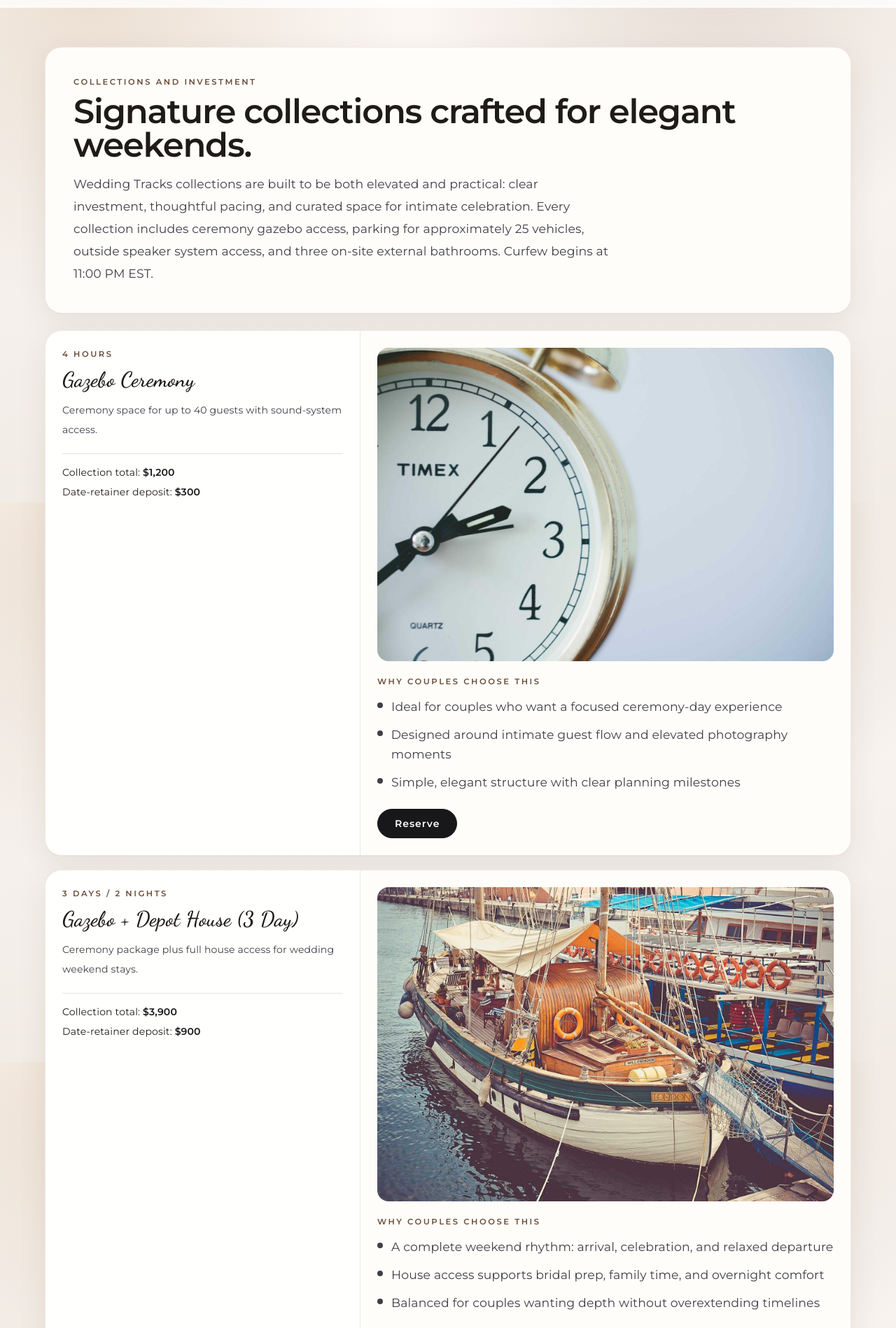
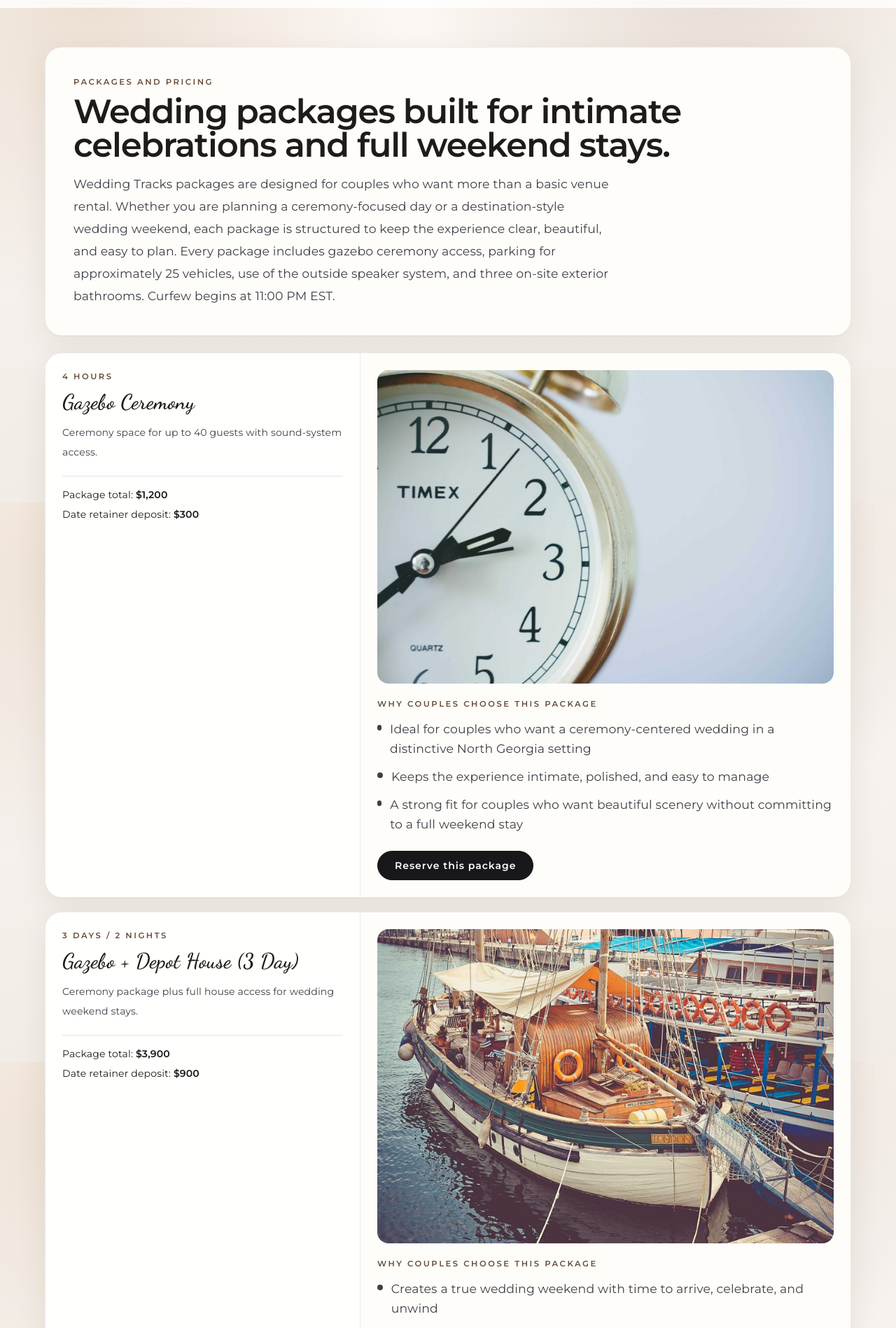
Before and after one commit to the-cloud-architect/tracks, a Next.js app: page /packages in a window 1280 px wide. Shown: the part 82-1980 px from the top of the page at 70% size. Built offline with nearby package versions, Linux system fonts and the light colour scheme; no server answers.

Commit message:
changed 2 lines

```diff
--- a/src/app/packages/page.tsx
+++ b/src/app/packages/page.tsx
@@ -2,6 +2,7 @@ import type { Metadata } from "next";
 import Link from "next/link";
 
 import { formatUsd, getVenuePackages } from "@/lib/packages";
+
 const packageImageByKey: Record<string, string> = {
   GAZEBO_ONLY: "/images/packages/package-1.jpg",
   GAZEBO_HOUSE_3_DAY: "/images/packages/package-2.jpg",
@@ -9,59 +10,62 @@ const packageImageByKey: Record<string, string> = {
   GAZEBO_HOUSE_6_DAY: "/images/packages/package-3.jpg",
   GAZEBO_HOUSE_ATV: "/images/packages/package-4.jpg",
 };
+
 const packageHighlights: Record<string, string[]> = {
   GAZEBO_ONLY: [
-    "Ideal for couples who want a focused ceremony-day experience",
-    "Designed around intimate guest flow and elevated photography moments",
-    "Simple, elegant structure with clear planning milestones",
+    "Ideal for couples who want a ceremony-centered wedding in a distinctive North Georgia setting",
+    "Keeps the experience intimate, polished, and easy to manage",
+    "A strong fit for couples who want beautiful scenery without committing to a full weekend stay",
   ],
   GAZEBO_HOUSE_3_DAY: [
-    "A complete weekend rhythm: arrival, celebration, and relaxed departure",
-    "House access supports bridal prep, family time, and overnight comfort",
-    "Balanced for couples wanting depth without overextending timelines",
+    "Creates a true wedding weekend with time to arrive, celebrate, and unwind",
+    "Includes house access for getting ready, hosting close family, and staying on property",
+    "Balances destination-style atmosphere with a shorter, more manageable timeline",
   ],
   GAZEBO_HOUSE_ATV_3_DAY: [
-    "Adds trail-based adventure to a focused 3-day wedding weekend",
-    "Ideal for couples who want refined celebration with curated outdoor energy",
-    "Creates memorable guest activities without extending your full stay",
+    "Adds a signature trail-and-adventure element to a focused wedding weekend",
+    "Ideal for couples who want the property’s outdoor character to be part of the experience",
+    "Makes the stay more memorable without requiring a longer booking window",
   ],
   GAZEBO_HOUSE_6_DAY: [
-    "Extended destination format for multi-day hosting and memory making",
-    "Ideal for guests traveling in and for events beyond ceremony day",
-    "A slower, more luxurious cadence with room for meaningful moments",
+    "Best for destination weddings with travel, downtime, and multiple hosted moments",
+    "Gives couples room for welcome gatherings, the wedding day, and post-celebration rest",
+    "Offers a slower pace that lets you actually enjoy the property instead of rushing through it",
   ],
   GAZEBO_HOUSE_ATV: [
-    "Combines extended stay hosting with signature ATV adventure moments",
-    "Designed for destination couples wanting both luxury pacing and active experiences",
-    "Provides room for welcome events, ceremony flow, and post-wedding recovery activities",
+    "The fullest destination-style experience, combining extended stay with signature trail access",
+    "Designed for couples who want a wedding weekend that feels private, active, and one of a kind",
+    "Provides extra room for hosted events, portraits, exploration, and post-wedding downtime",
   ],
 };
 
 export const metadata: Metadata = {
   title: "Packages | Wedding Tracks",
   description:
-    "Explore signature Wedding Tracks collections designed for intimate ceremonies, weekend hosting, and elevated destination-style celebrations.",
+    "Explore Wedding Tracks packages for intimate North Georgia weddings, weekend stays, and destination-style celebrations with private property access and one-of-a-kind character.",
 };
 
 export default async function PackagesPage() {
   const venuePackages = await getVenuePackages();
+
   return (
     <main className="px-6 py-14 sm:px-10">
       <div className="mx-auto flex w-full max-w-6xl flex-col gap-6">
         <section className="soft-panel rounded-3xl p-8 sm:p-10">
-          <p className="eyebrow">Collections and investment</p>
+          <p className="eyebrow">Packages and pricing</p>
           <h1 className="mt-2 text-3xl font-semibold tracking-tight sm:text-5xl">
-            Signature collections crafted for elegant weekends.
+            Wedding packages built for intimate celebrations and full weekend stays.
           </h1>
           <p className="mt-4 max-w-3xl leading-8 text-zinc-700">
-            Wedding Tracks collections are built to be both elevated and
-            practical: clear investment, thoughtful pacing, and curated space for
-            intimate celebration. Every collection includes ceremony gazebo
-            access, parking for approximately 25 vehicles, outside speaker system
-            access, and three on-site external bathrooms. Curfew begins at 11:00
-            PM EST.
+            Wedding Tracks packages are designed for couples who want more than a basic venue
+            rental. Whether you are planning a ceremony-focused day or a destination-style wedding
+            weekend, each package is structured to keep the experience clear, beautiful, and easy
+            to plan. Every package includes gazebo ceremony access, parking for approximately 25
+            vehicles, use of the outside speaker system, and three on-site exterior bathrooms.
+            Curfew begins at 11:00 PM EST.
           </p>
         </section>
+
         <section className="space-y-5">
           {venuePackages.map((pkg) => (
             <article key={pkg.key} className="soft-panel overflow-hidden rounded-3xl">
@@ -70,19 +74,21 @@ export default async function PackagesPage() {
                   <p className="eyebrow">{pkg.duration}</p>
                   <h2 className="mt-2 text-3xl font-semibold tracking-[0.04em]">{pkg.name}</h2>
                   <p className="mt-3 text-sm leading-7 text-zinc-700">{pkg.summary}</p>
+
                   <div className="mt-5 space-y-2 border-t border-zinc-200 pt-4 text-sm">
                     <p>
-                      Collection total:{" "}
+                      Package total:{" "}
                       <span className="font-semibold text-zinc-900">{formatUsd(pkg.priceCents)}</span>
                     </p>
                     <p>
-                      Date-retainer deposit:{" "}
+                      Date retainer deposit:{" "}
                       <span className="font-semibold text-zinc-900">
                         {formatUsd(pkg.depositCents)}
                       </span>
                     </p>
                   </div>
                 </div>
+
                 <div className="p-6">
                   <div className="mb-5 overflow-hidden rounded-2xl">
                     <img
@@ -91,21 +97,26 @@ export default async function PackagesPage() {
                       className="h-60 w-full object-cover"
                     />
                   </div>
-                  <p className="eyebrow">Why couples choose this</p>
+
+                  <p className="eyebrow">Why couples choose this package</p>
                   <ul className="mt-3 space-y-3 text-zinc-700">
                     {(packageHighlights[pkg.key] ?? []).map((point) => (
                       <li key={point} className="flex gap-3 leading-7">
-                        <span aria-hidden="true" className="mt-2 h-2 w-2 rounded-full bg-zinc-700" />
+                        <span
+                          aria-hidden="true"
+                          className="mt-2 h-2 w-2 rounded-full bg-zinc-700"
+                        />
                         <span>{point}</span>
                       </li>
                     ))}
                   </ul>
+
                   <div className="mt-6">
                     <Link
                       href={`/reserve?packageTier=${pkg.key}`}
                       className="inline-flex rounded-full border border-zinc-900 bg-zinc-900 px-6 py-2.5 text-sm font-semibold text-white transition hover:-translate-y-0.5 hover:opacity-90"
                     >
-                      Reserve
+                      Reserve this package
                     </Link>
                   </div>
                 </div>
@@ -113,23 +124,25 @@ export default async function PackagesPage() {
             </article>
           ))}
         </section>
+
         <div className="soft-panel rounded-2xl p-5 text-base leading-8 text-zinc-700 sm:text-lg">
-          Optional enhancements include catering support and wedding manager
-          services, allowing you to tailor hospitality and flow around your exact
-          guest experience vision.
+          Optional enhancements such as catering support and wedding management services can be
+          added to shape the weekend around your guest experience, event flow, and hospitality
+          priorities.
         </div>
+
         <div className="flex flex-wrap gap-3">
           <Link
             href="/reserve"
             className="rounded-full border border-zinc-900 bg-zinc-900 px-6 py-2.5 text-sm font-semibold text-white transition hover:-translate-y-0.5 hover:opacity-90"
           >
-            Reserve a Date
+            Reserve a date
           </Link>
           <Link
             href="/book-a-tour"
             className="rounded-full border border-zinc-300 bg-white/85 px-6 py-2.5 text-sm font-semibold text-zinc-900 transition hover:bg-zinc-100"
           >
-            Tour the Property
+            Tour the property
           </Link>
         </div>
       </div>
```
